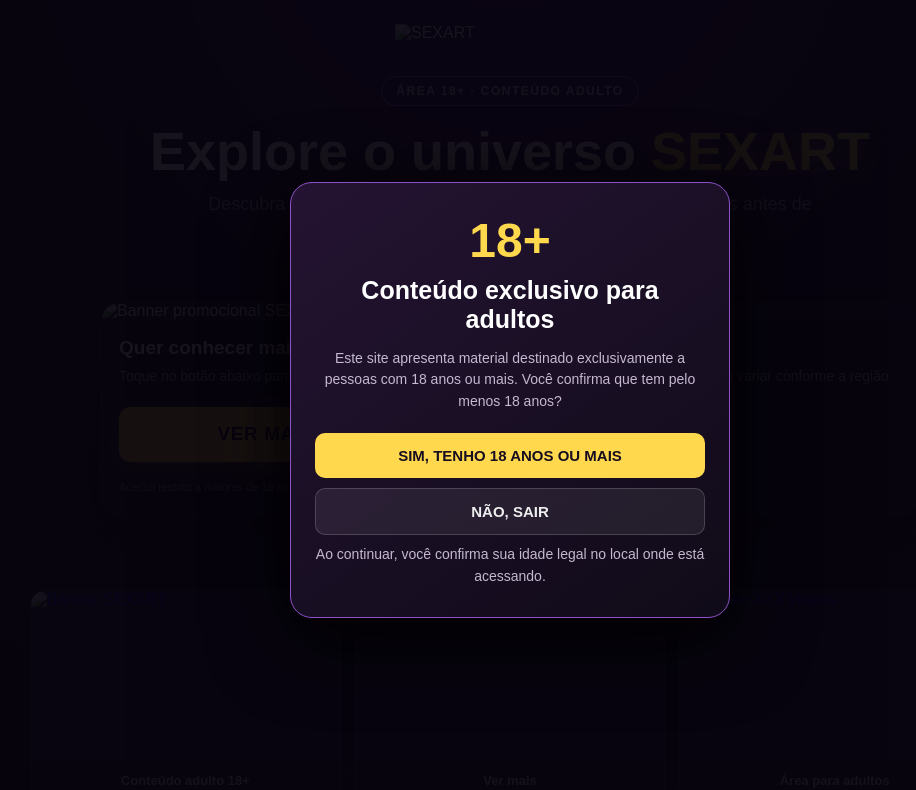
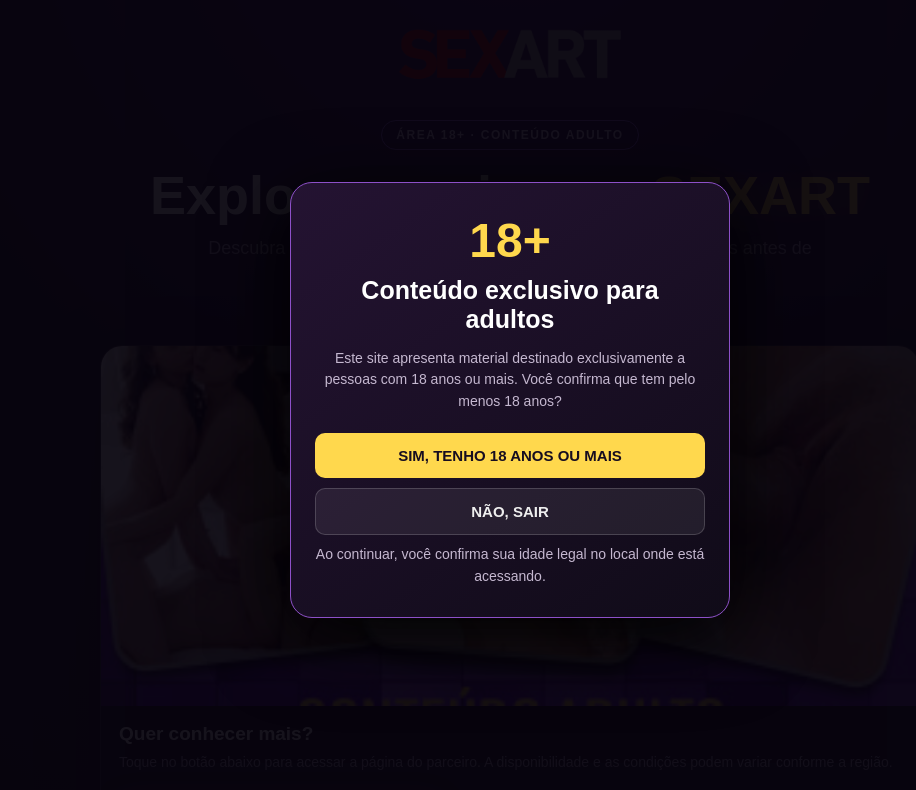
Before and after one commit to aziz3344/ai-quiz, a plain HTML site: page index.html in a window 1280 px wide. Shown: the top 790 px of the page, without its empty margins (130-1046 px from the left). Drawn offline with Linux system fonts and the light colour scheme.

Commit message:
Update index.html

```diff
--- a/index.html
+++ b/index.html
@@ -67,7 +67,7 @@
   </div>
 
   <header class="wrap">
-    <img class="logo" src="./assets/mZ4EbUVMSbotYgHEkKTWnU6A1tluPrbEzbJD2KFX.png" alt="SEXART">
+    <img class="logo" src="mZ4EbUVMSbotYgHEkKTWnU6A1tluPrbEzbJD2KFX.png" alt="SEXART">
   </header>
 
   <main class="wrap">
@@ -78,7 +78,7 @@
     </section>
 
     <section class="feature">
-      <img src="./assets/YtBXSd7sPAdGiaoIn8mRtVKeAK6KdR3kcLvaEaAc.jpg" alt="Banner promocional SEXART para maiores de 18 anos">
+      <img src="YtBXSd7sPAdGiaoIn8mRtVKeAK6KdR3kcLvaEaAc.jpg" alt="Banner promocional SEXART para maiores de 18 anos">
       <div class="feature-foot">
         <strong>Quer conhecer mais?</strong>
         <p>Toque no botão abaixo para acessar a página do parceiro. A disponibilidade e as condições podem variar conforme a região.</p>
@@ -90,15 +90,15 @@
     <h2 class="gallery-title">Explore os destaques</h2>
     <section class="gallery" aria-label="Banners promocionais">
       <a class="tile" href="YOUR_AFFILIATE_URL" rel="nofollow sponsored">
-        <img src="./assets/zk8gK5T7cleHlRZM7Nn41Oh8Q340b1w8M1EA99Bv.jpg" alt="Banner SEXART">
+        <img src="zk8gK5T7cleHlRZM7Nn41Oh8Q340b1w8M1EA99Bv.jpg" alt="Banner SEXART">
         <div>Conteúdo adulto 18+</div>
       </a>
       <a class="tile" href="YOUR_AFFILIATE_URL" rel="nofollow sponsored">
-        <img src="./assets/paDCyasnAzTSamg5F2udVbqrlzR9JFOLJJWTjEag.jpg" alt="Banner promocional SEXART">
+        <img src="paDCyasnAzTSamg5F2udVbqrlzR9JFOLJJWTjEag.jpg" alt="Banner promocional SEXART">
         <div>Ver mais</div>
       </a>
       <a class="tile" href="YOUR_AFFILIATE_URL" rel="nofollow sponsored">
-        <img src="./assets/xOHOkjn7DdhIoz0cfm4KLOVEN85hcDu1xusyAERi.jpg" alt="Banner XXX vídeos">
+        <img src="xOHOkjn7DdhIoz0cfm4KLOVEN85hcDu1xusyAERi.jpg" alt="Banner XXX vídeos">
         <div>Área para adultos</div>
       </a>
     </section>
```
